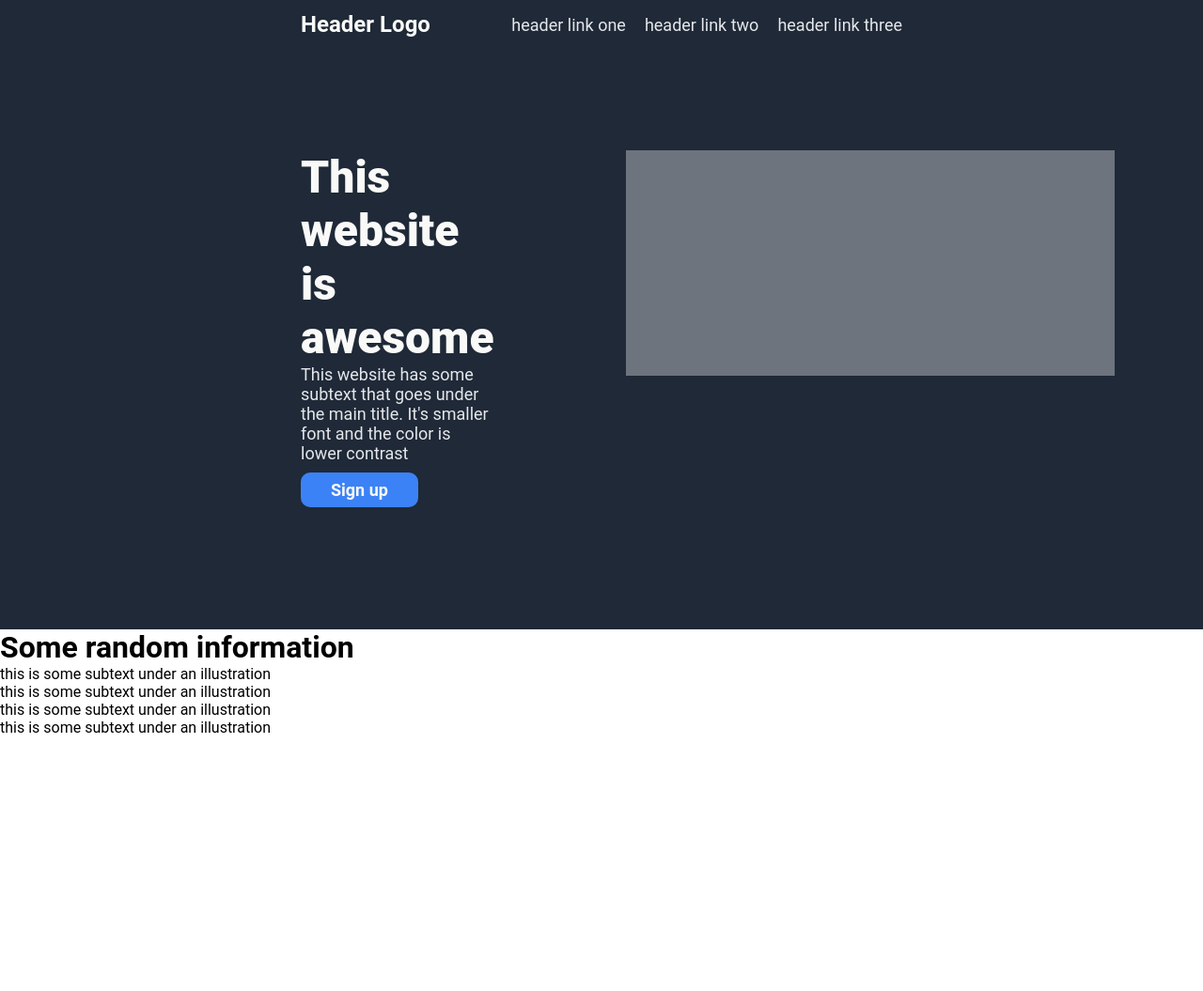
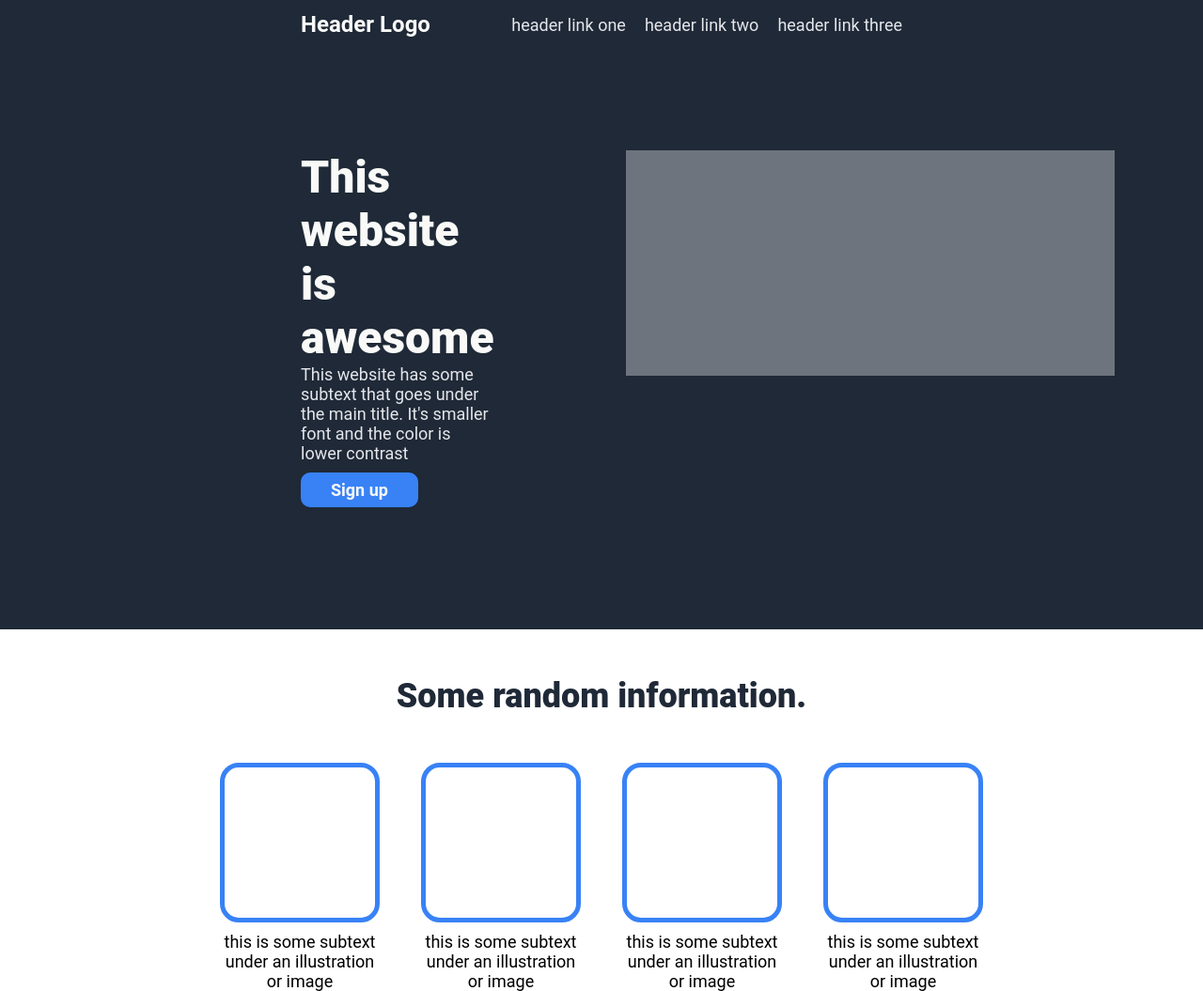
Before and after one commit to Vescien/odin-project-landing-page, a plain HTML site: page index.html in a window 1280 px wide. Shown: the whole page at 94% size. Before the commit the page ends 800 px from the top, so only its background shows below. Drawn offline with Linux system fonts and the light colour scheme.

Commit message:
Finish info section
- Added title, cards, thumbnails

```diff
--- a/index.html
+++ b/index.html
@@ -28,23 +28,23 @@
     </div>
 
     <div class="info">
-        <h1>Some random information</h1>
+        <h1 class="title">Some random information.</h1>
         <div class="cards">
             <div class="card">
                 <div class="thumbnail"></div>
-                <div class="card-text">this is some subtext under an illustration</div>
+                <div class="card-text">this is some subtext under an illustration or image</div>
             </div>
             <div class="card">
                 <div class="thumbnail"></div>
-                <div class="card-text">this is some subtext under an illustration</div>
+                <div class="card-text">this is some subtext under an illustration or image</div>
             </div>
             <div class="card">
                 <div class="thumbnail"></div>
-                <div class="card-text">this is some subtext under an illustration</div>
+                <div class="card-text">this is some subtext under an illustration or image</div>
             </div>
             <div class="card">
                 <div class="thumbnail"></div>
-                <div class="card-text">this is some subtext under an illustration</div>
+                <div class="card-text">this is some subtext under an illustration or image</div>
             </div>
         </div>
     </div>
--- a/style.css
+++ b/style.css
@@ -55,7 +55,7 @@ body {
     border-radius: 10px;
     color: #f9faf8;
     font-weight: 700;
-    background-color: #3b82f6;
+    background-color: #3882f6;
     margin: 10px 0;
     border: none;
 }
@@ -79,3 +79,38 @@ ul {
 }
 
 /* Info section */
+
+.info {
+    padding: 0 25%;
+}
+
+.title {
+    color: #1f2937;
+    font-size: 36px;
+    font-weight: 900;
+    text-align: center;
+    margin: 50px 0;
+}
+
+.cards {
+    display: flex;
+    justify-content: center;
+    gap: 44px;
+}
+
+.card {
+    width: 170px;
+    text-align: center;
+    flex-shrink: 0;
+}
+
+.thumbnail {
+    height: 170px;
+    border-radius: 20px;
+    margin-bottom: 10px;
+    border: 5px solid #3882f6;
+}
+
+.card-text {
+    font-size: 18px;
+}
```
